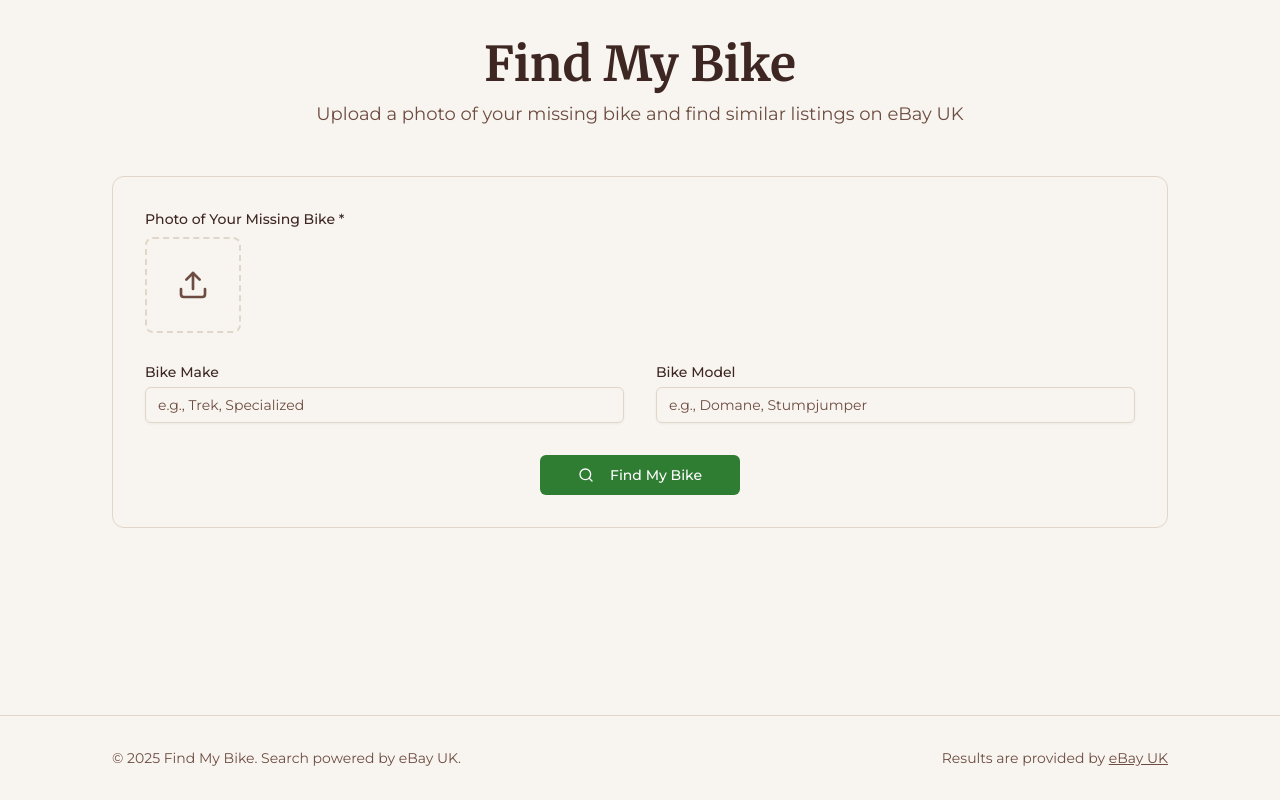
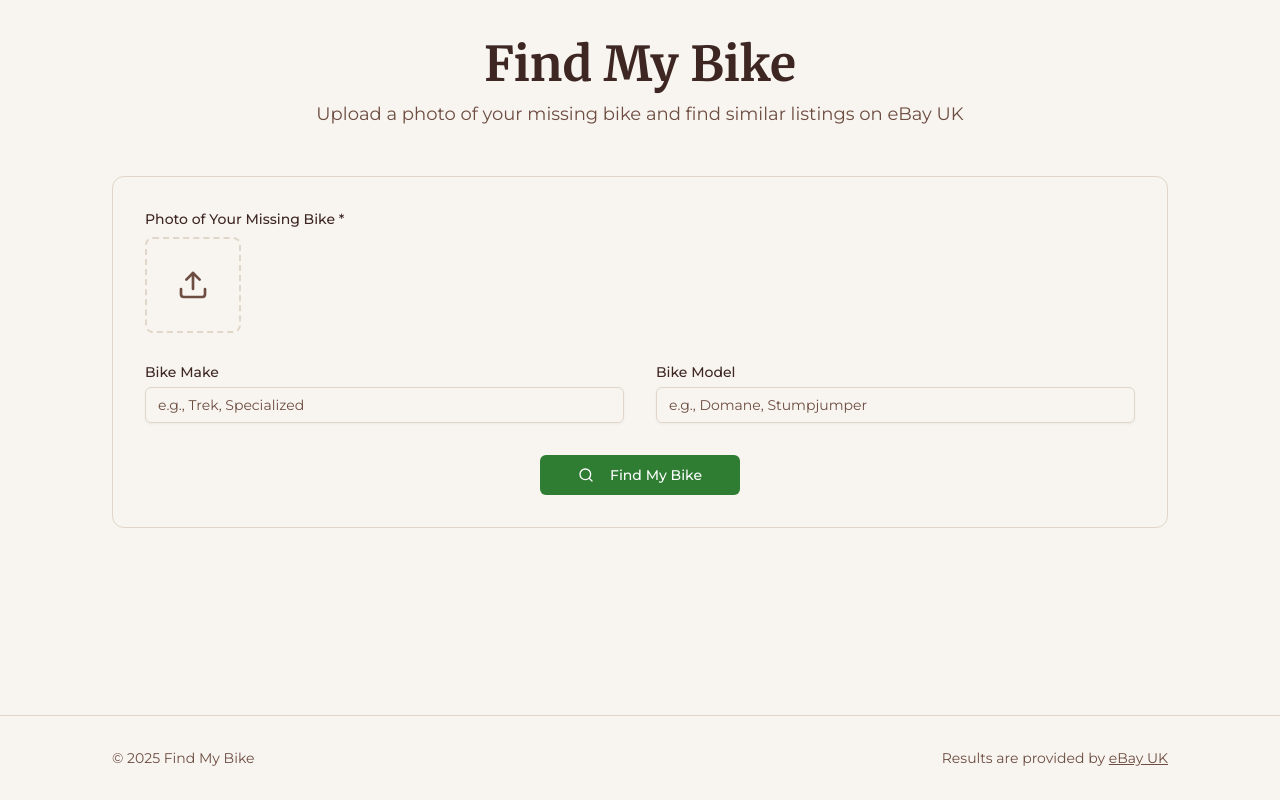
Before and after one commit to johncummins/find-my-bike, a Next.js app: page / in a window 1280 px wide. Built offline with nearby package versions, Linux system fonts and the light colour scheme.

Commit message:
Added bike favicon

```diff
--- a/src/components/Footer.tsx
+++ b/src/components/Footer.tsx
@@ -5,8 +5,7 @@ export function Footer() {
         <div className="flex flex-col md:flex-row justify-between items-center gap-4">
           <div className="text-center md:text-left">
             <p className="text-sm text-muted-foreground font-sans">
-              © {new Date().getFullYear()} Find My Bike. Search powered by eBay
-              UK.
+              © {new Date().getFullYear()} Find My Bike
             </p>
           </div>
           <div className="text-sm text-muted-foreground font-sans">
```
Also changed, not shown: src/app/icon.svg (added).
